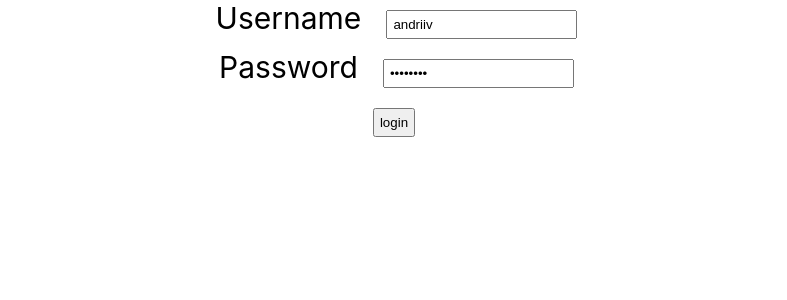
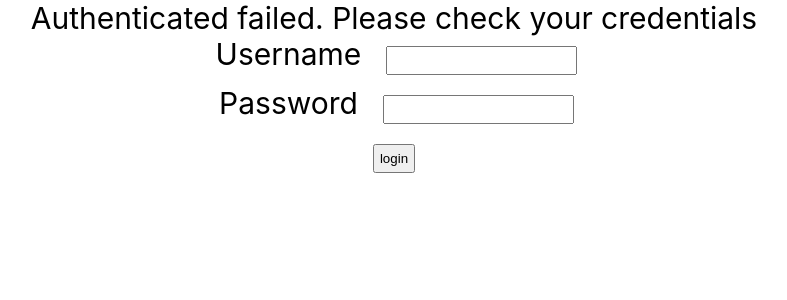
Before and after one commit to roman-andriiv/todo-react, a React (Create React App) app: page / in a window 1280 px wide. Both pictures are taken after a click on the button "login". Shown: the top 300 px of the page, without its empty margins (246-1033 px from the left). Built offline with nearby package versions, Linux system fonts and the light colour scheme.

Commit message:
[andriiv][master] add Hardcoded Authentication

```diff
--- a/src/components/todo/TodoApp.jsx
+++ b/src/components/todo/TodoApp.jsx
@@ -5,7 +5,6 @@ export default function TodoApp() {
     return (
         <div className="TodoApp">
             <LoginComponent/>
-            {/*<WelcomeComponent/>*/}
         </div>
 
     );
@@ -13,8 +12,11 @@ export default function TodoApp() {
 
 function LoginComponent() {
 
-    const [username, setUsername] = useState('andriiv');
-    const [password, setPassword] = useState('password');
+    const [username, setUsername] = useState('');
+    const [password, setPassword] = useState('');
+
+    const [showSuccessMessage, setShowSuccessMessage] = useState(false);
+    const [showErrorMessage, setShowErrorMessage] = useState(false);
 
     function handleUsernameChange(event) {
         setUsername(event.target.value);
@@ -24,8 +26,24 @@ function LoginComponent() {
         setPassword(event.target.value);
     }
 
+    function handleSubmit() {
+        if (username === 'andriiv' && password === 'password') {
+            console.log('Success');
+            setShowSuccessMessage(true);
+            setShowErrorMessage(false);
+        } else {
+            console.log('Failed');
+            setShowSuccessMessage(false);
+            setShowErrorMessage(true);
+        }
+    }
+
     return (
         <div className="Login">
+            {showSuccessMessage && <div className="successMessage">Authenticated successfully</div>}
+            {showErrorMessage &&
+                <div className="errorMessage">Authenticated failed. Please check your credentials</div>}
+
             <div className="LoginForm">
                 <div>
                     <label>Username</label>
@@ -36,17 +54,9 @@ function LoginComponent() {
                     <input type="password" name="password" value={password} onChange={handlePasswordChange}/>
                 </div>
                 <div>
-                    <button type="button" name="login">login</button>
+                    <button type="button" name="login" onClick={handleSubmit}>login</button>
                 </div>
             </div>
         </div>
     );
 }
-
-// function WelcomeComponent() {
-//     return (
-//         <div className="Welcome">
-//             Welcome Component
-//         </div>
-//     );
-// }
```
